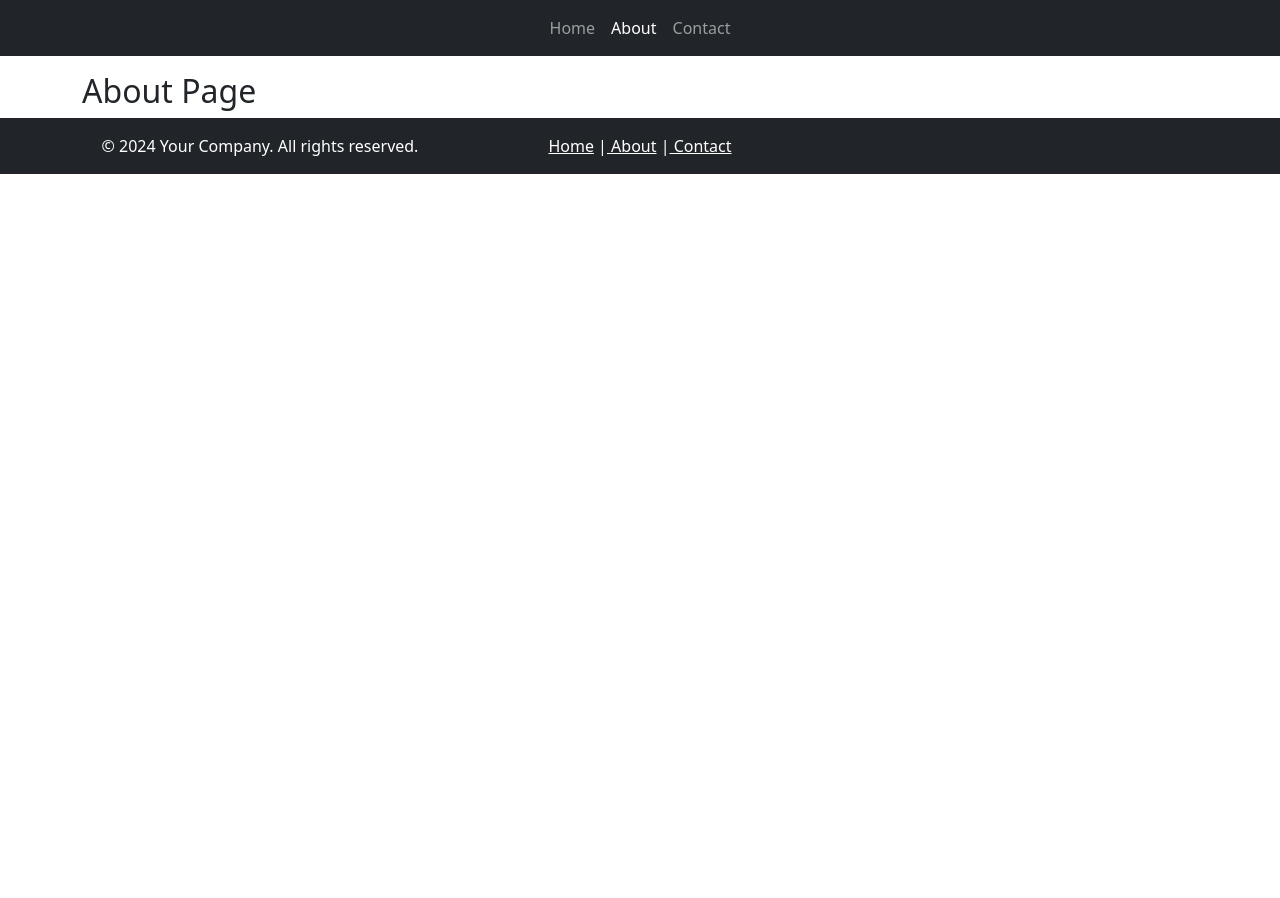
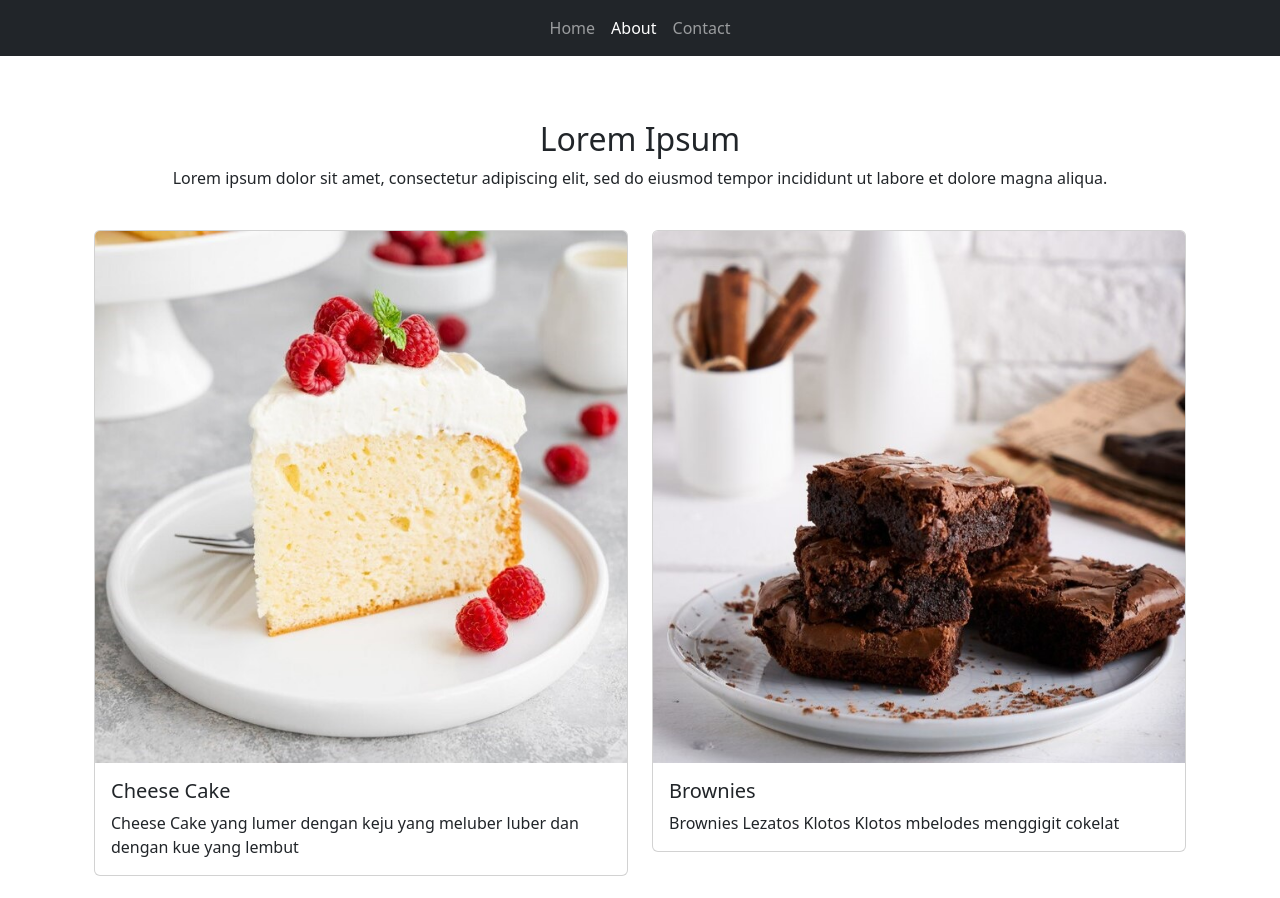
Before and after one commit to LingGrani/UCP2-2, a React (Vite) app: page /about in a window 1280 px wide. Shown: the top 898 px of the page. Before the commit the page ends 800 px from the top, so only its background shows below. Built offline with nearby package versions, Linux system fonts and the light colour scheme.

Commit message:
buat home,about

```diff
--- /dev/null
+++ b/App.css
@@ -0,0 +1,13 @@
+/* src/App.css */
+body {
+    margin: 0;
+    font-family: Arial, sans-serif;
+  }
+
+  .App {
+    text-align: center;
+  }
+
+  .section {
+    padding: 20px;
+  }
--- a/src/component/about.jsx
+++ b/src/component/about.jsx
@@ -1,7 +1,77 @@
-import React from 'react';
+import React, { useState } from 'react';
+import { Container, Row, Col, Card, Modal, Button } from 'react-bootstrap';
+import brownies from '../assets/brownies.jpg';
+import cheesecake from '../assets/cheesecake.jpg';
+import cupcake from '../assets/cupcake.jpg';
+import redvelvet from '../assets/redvelvet.jpg';
+import tiramisucake from '../assets/tiramisucake.jpg';
+import kueultah from '../assets/kueultah.jpg';
 
-function About() {
-  return <h2>About Page</h2>;
-}
+const About = () => {
+  const [showModal, setShowModal] = useState(false);
+  const [selectedCake, setSelectedCake] = useState({});
+
+  const handleShowModal = (cake) => {
+    setSelectedCake(cake);
+    setShowModal(true);
+  };
+
+  const handleCloseModal = () => {
+    setShowModal(false);
+  };
+
+  // Data kue
+  const cakes = [
+    { id: 1, title: 'Cheese Cake', image: cheesecake, description: 'Cheese Cake yang lumer dengan keju yang meluber luber dan dengan kue yang lembut' },
+    { id: 2, title: 'Brownies', image: brownies, description: 'Brownies Lezatos Klotos Klotos mbelodes menggigit cokelat' },
+    { id: 3, title: 'Cupcake', image: cupcake, description: 'Cupcake lezatos yang manis dengan taburan gula halus di atasnya' },
+    { id: 4, title: 'Red Velvet', image: redvelvet, description: 'Red velvet dengan warna merah menggoda iman bagi yang melihatnya' },
+    { id: 5, title: 'Tiramisu Cake', image: tiramisucake, description: 'Tiramisu Cake yang lezat karena dibuat dengan cinta sepenuh hati dari owner' },
+    { id: 6, title: 'BirthDay Cake', image: kueultah, description: 'Birthday Cake untuk merayakan mereka yang ulang tahun dan memakan nya dengan rasa yang tidak akan dilupakan' }
+  ];
+
+  return (
+    <Container id="about" className="py-5">
+      <Row className="text-center mb-4">
+        <Col>
+          <h2>Lorem Ipsum</h2>
+          <p>Lorem ipsum dolor sit amet, consectetur adipiscing elit, sed do eiusmod tempor incididunt ut labore et dolore magna aliqua.</p>
+        </Col>
+      </Row>
+      <Row>
+        {cakes.map(cake => (
+          <Col key={cake.id} md={6} className="mb-4">
+            <Card>
+              <div className="card-img-placeholder" onClick={() => handleShowModal(cake)} />
+              <Card.Img variant="top" src={cake.image} alt={cake.title} onClick={() => handleShowModal(cake)} />
+              <Card.Body>
+                <Card.Title>{cake.title}</Card.Title>
+                <Card.Text>
+                  {cake.description}
+                </Card.Text>
+              </Card.Body>
+            </Card>
+          </Col>
+        ))}
+      </Row>
+
+      {/* Modal untuk gambar */}
+      <Modal show={showModal} onHide={handleCloseModal} centered>
+        <Modal.Header closeButton>
+          <Modal.Title>{selectedCake.title}</Modal.Title>
+        </Modal.Header>
+        <Modal.Body>
+          <img src={selectedCake.image} alt={selectedCake.title} className="img-fluid mb-3" />
+          <p>{selectedCake.description}</p>
+        </Modal.Body>
+        <Modal.Footer>
+          <Button variant="secondary" onClick={handleCloseModal}>
+            Close
+          </Button>
+        </Modal.Footer>
+      </Modal>
+    </Container>
+  );
+};
 
 export default About;
--- a/src/component/home.jsx
+++ b/src/component/home.jsx
@@ -1,7 +1,51 @@
-import React from 'react';
+import React from "react";
+import { Container, Button } from "react-bootstrap";
+import { Link } from "react-router-dom";
 
-function Home() {
-  return <h2>Home Page</h2>;
-}
+// Video
+import video from '../assets/video.mp4';
+
+const Home = () => {
+  const videoStyle = {
+    position: 'absolute',
+    top: 0,
+    left: 0,
+    width: '100%',
+    height: '100%',
+    objectFit: 'cover',
+  };
+
+  const overlayStyle = {
+    position: 'absolute',
+    top: '50%',
+    left: '50%',
+    transform: 'translate(-50%, -50%)',
+    textAlign: 'center',
+    color: 'white',
+    zIndex: 1,
+  };
+
+  const textStyles = {
+    fontSize: '3rem',
+    fontWeight: 'bold',
+    marginBottom: '20px',
+  };
+
+  return (
+    <div className="hero-section">
+      <video style={videoStyle} autoPlay loop muted>
+        <source src={video} type="video/mp4" />
+        Your browser does not support the video tag.
+      </video>
+      <Container style={overlayStyle}>
+        <h1 style={textStyles}>Welcome to Our Website</h1>
+        <p style={{ fontSize: '1.5rem' }}>Discover the Best Cakes in Town</p>
+        <Link to="/about">
+          <Button variant="primary">Explore More</Button>
+        </Link>
+      </Container>
+    </div>
+  );
+};
 
 export default Home;
```
Also changed, not shown: src/Navbar.jsx (added, +18 -0 lines).
